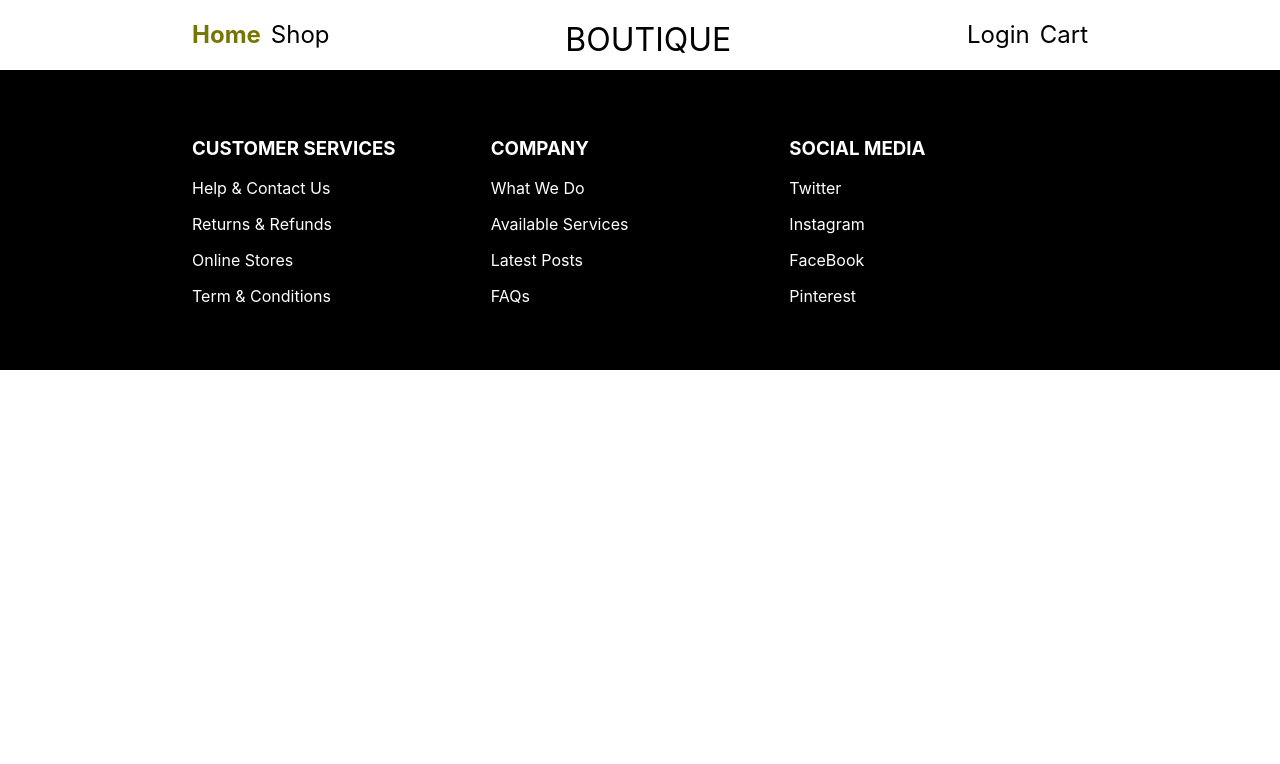
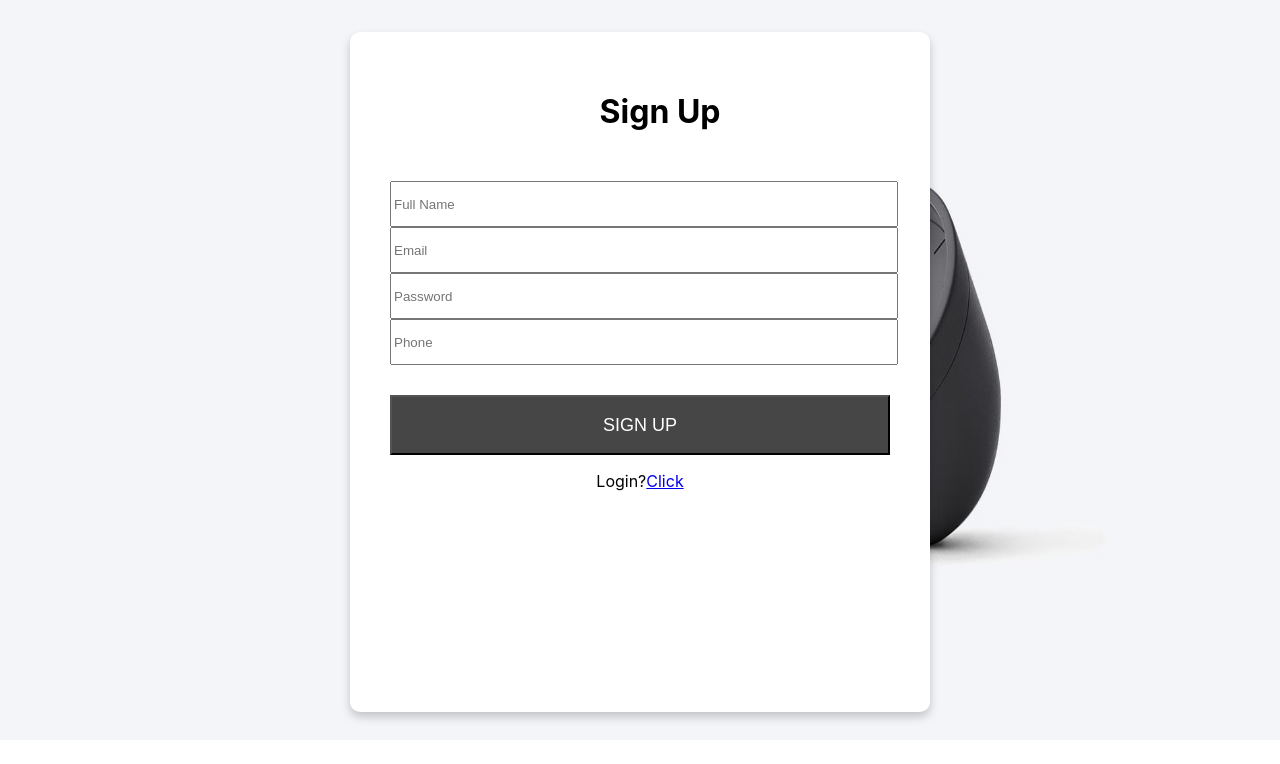
Before and after one commit to minhquangkid/React_new, a React (Create React App) app: page /register in a window 1280 px wide. Shown: the top 764 px of the page. Built offline with nearby package versions, Linux system fonts and the light colour scheme.

Commit message:
xong registerPage

```diff
--- a/src/App.js
+++ b/src/App.js
@@ -16,33 +16,40 @@ function App() {
   return (
     <Fragment>
       <div className="layout">
-        <Navbar />
-
         <Switch>
           <Route path="/" exact>
+            <Navbar />
             <HomePage />
+            <Footer />
           </Route>
           <Route path="/shop">
+            <Navbar />
             <ShopPage />
+            <Footer />
           </Route>
           <Route path="cart">
+            <Navbar />
             <CartPage />
+            <Footer />
           </Route>
           <Route path="/checkout">
+            <Navbar />
             <CheckoutPage />
-          </Route>
-          <Route path="/login">
-            <LoginPage />
-          </Route>
-          <Route path="/register">
-            <RegisterPage />
+            <Footer />
           </Route>
           <Route path="/detail/:id">
+            <Navbar />
             <DetailPage />
+            <Footer />
           </Route>
         </Switch>
       </div>
-      <Footer />
+      <Route path="/login">
+        <LoginPage />
+      </Route>
+      <Route path="/register">
+        <RegisterPage />
+      </Route>
     </Fragment>
   );
 }
--- a/src/homePage/extra.js
+++ b/src/homePage/extra.js
@@ -20,7 +20,7 @@ const Extra = () => {
       </div>
       <div className={classes.sub}>
         <div className={classes.col}>
-          <h1>LET'SBE FRIENDS!</h1>
+          <h1>LET'S BE FRIENDS!</h1>
           <p>Nisi nisi tempor consequat laboris nisi</p>
         </div>
         <div className={classes.col}>
--- a/src/pages/LoginPage.js
+++ b/src/pages/LoginPage.js
@@ -1,7 +1,28 @@
 import React from "react";
 import { Link } from "react-router-dom";
+import classes from "./RegisterPage.module.css";
+import bannerImg from "../Resource Assignment 03/banner1.jpg";
 
 const LoginPage = () => {
-  return <div></div>;
+  return (
+    <div className={classes.banner}>
+      <img src={bannerImg} alt="banner" />
+      <div className={classes.signForm}>
+        <h2>Sign In</h2>
+        <form className={classes.form}>
+          <input type="email" placeholder="Email" />
+          <input type="Password" placeholder="Password" />
+
+          <button className={classes.btn}>SIGN IN</button>
+          <p>
+            Create an account?
+            <span>
+              <Link to="/register">Sign up</Link>
+            </span>
+          </p>
+        </form>
+      </div>
+    </div>
+  );
 };
 export default LoginPage;
--- a/src/pages/RegisterPage.js
+++ b/src/pages/RegisterPage.js
@@ -1,7 +1,133 @@
 import React from "react";
-import { Link } from "react-router-dom";
+import { Link, useHistory } from "react-router-dom";
+import bannerImg from "../Resource Assignment 03/banner1.jpg";
+import classes from "./RegisterPage.module.css";
+import { useState, useRef } from "react";
 
 const RegisterPage = () => {
-  return <div></div>;
+  const history = useHistory();
+  let userArray = localStorage.getItem("user") || [];
+  if (userArray.length !== 0) {
+    userArray = JSON.parse(userArray);
+  }
+  console.log(userArray);
+
+  const nameRef = useRef();
+  const emailRef = useRef();
+  const passRef = useRef();
+  const phoneRef = useRef();
+
+  const [validated, setValidated] = useState({ status: false, message: [] });
+
+  const nameValidated = (inf, err) => {
+    const getName = nameRef.current.value;
+    if (getName === "") {
+      err.push("khong de trong input name");
+      return;
+    }
+
+    const test = userArray.filter((item) => {
+      return item.name === getName;
+    });
+    console.log(test);
+    if (test.length !== 0) {
+      console.log("bi trung");
+      err.push("user Full name da ton tai");
+      return;
+    }
+
+    inf.name = getName;
+  };
+
+  const emailValidated = (inf, err) => {
+    const getEmail = emailRef.current.value;
+    if (getEmail === "") {
+      err.push("khong de trong input email");
+      return;
+    }
+    if (!getEmail.includes("@")) {
+      err.push("email phai co @");
+      return;
+    }
+    inf.email = getEmail;
+  };
+
+  const passValidated = (inf, err) => {
+    const getPass = passRef.current.value;
+    if (getPass === "") {
+      err.push("khong de trong password");
+      return;
+    }
+    if (getPass.length < 9) {
+      err.push("password phai nhieu hon 8 ki tu");
+      return;
+    }
+    inf.pass = getPass;
+  };
+
+  const phoneValidated = (inf, err) => {
+    const getPhone = phoneRef.current.value;
+    if (getPhone.length < 10) {
+      err.push("sdt phai nhieu hon 9 so");
+      return;
+    }
+    inf.phone = getPhone;
+  };
+
+  const formSubmit = (e) => {
+    e.preventDefault();
+    let inf = {};
+    let err = [];
+    nameValidated(inf, err);
+    emailValidated(inf, err);
+    passValidated(inf, err);
+    phoneValidated(inf, err);
+
+    if (err.length !== 0) {
+      console.log(...err);
+      setValidated({ status: false, message: err });
+      return;
+    }
+
+    console.log("submit thanh cong");
+    console.log(inf);
+    setValidated({ status: true, message: [] });
+
+    //
+    userArray.push(inf);
+    localStorage.setItem("user", JSON.stringify(userArray));
+    //
+    history.push("/login");
+  };
+
+  return (
+    <div className={classes.banner}>
+      <img src={bannerImg} alt="banner" />
+      <div className={classes.signForm}>
+        <h2>Sign Up</h2>
+        <form className={classes.form} onSubmit={formSubmit}>
+          <input type="text" placeholder="Full Name" ref={nameRef} />
+          <input type="email" placeholder="Email" ref={emailRef} />
+          <input type="Password" placeholder="Password" ref={passRef} />
+          <input type="number" placeholder="Phone" ref={phoneRef} />
+          <button className={classes.btn}>SIGN UP</button>
+          {!validated.status &&
+            validated.message.map((item) => {
+              return (
+                <p className={classes.err} key={item}>
+                  {item}
+                </p>
+              );
+            })}
+          <p>
+            Login?
+            <span>
+              <Link to="/login">Click</Link>
+            </span>
+          </p>
+        </form>
+      </div>
+    </div>
+  );
 };
 export default RegisterPage;
--- /dev/null
+++ b/src/pages/RegisterPage.module.css
@@ -0,0 +1,54 @@
+.banner {
+  position: relative;
+  /* margin-top: 80px; */
+}
+.banner img {
+  width: 100%;
+  height: 740px;
+  z-index: -2;
+}
+.signForm {
+  position: absolute;
+  width: 500px;
+  height: 600px;
+  top: 50%;
+  left: 50%;
+  transform: translateX(-50%) translateY(-50%);
+  text-align: center;
+  z-index: 2;
+  background-color: white;
+  border-radius: 10px;
+  box-shadow: 0 5px 10px rgba(0, 0, 0, 0.2);
+  padding: 40px;
+}
+.signForm > h2 {
+  width: 100%;
+  height: auto;
+  margin: 20px;
+  margin-bottom: 50px;
+  font-size: xx-large;
+}
+.form input {
+  width: 100%;
+  height: 40px;
+  border-collapse: collapse;
+}
+.btn {
+  margin-top: 30px;
+  height: 60px;
+  width: 100%;
+  background-color: rgba(0, 0, 0, 0.724);
+  color: white;
+  font-size: large;
+}
+.signForm > p {
+  font-size: x-large;
+  margin-top: 50px;
+}
+.signForm span {
+  color: blue;
+}
+.err {
+  color: red;
+  text-align: center;
+}
```
